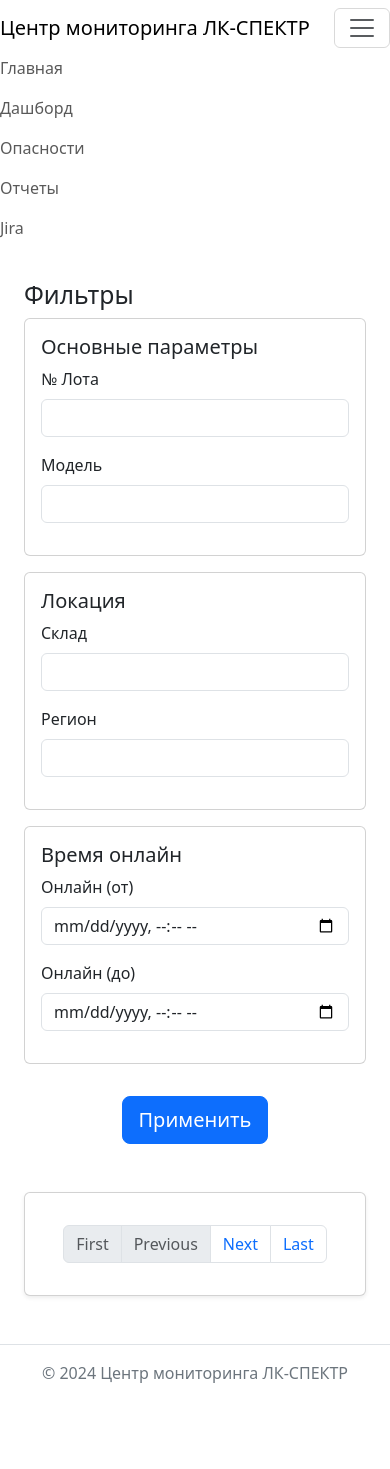
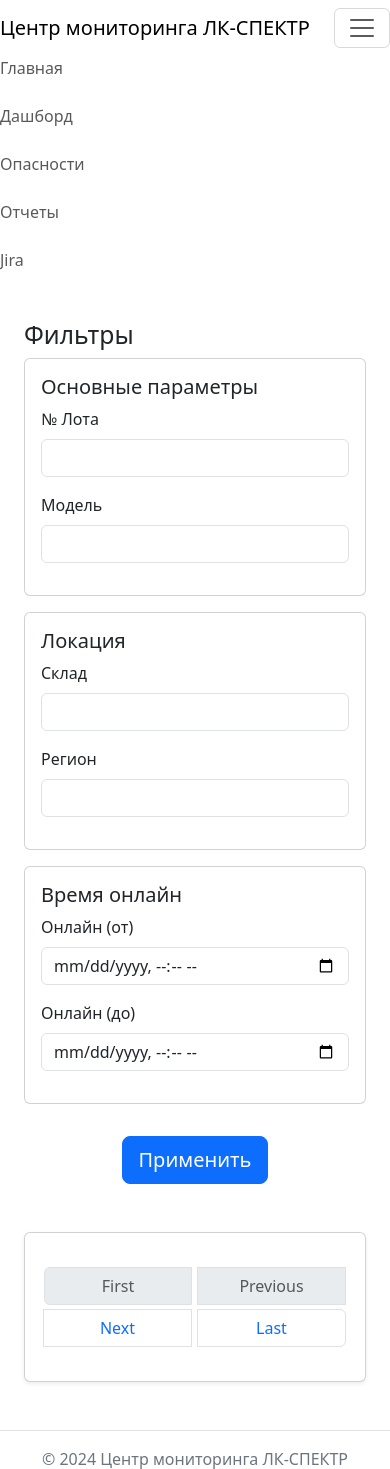
Before and after one commit to KiraPixel/flask-cm-spectr, a Flask app: template app/templates/filter.html in a window 390 px wide, after a click that opens the changed part. Shown: the top 1469 px of the page. Before the commit the page ends 1383 px from the top, so only its background shows below. Run offline with Flask 3, Linux system fonts and the light colour scheme; the template is opened without the code that fills it, so the values that code supplies are empty.

Commit message:
small update
Mobile addiction

```diff
--- a/app/templates/main.html
+++ b/app/templates/main.html
@@ -24,6 +24,14 @@
         .dropdown-menu.show {
             display: block !important;
         }
+          /* Мобильная версия */
+
+
+            .navbar-nav .nav-item {
+                margin-bottom: 0.5rem; /* Отступ между пунктами меню */
+            }
+        }
+
     </style>
     <script>
         // Инлайн скрипт для немедленного применения темы из куки
--- a/app/templates/table_template.html
+++ b/app/templates/table_template.html
@@ -1,4 +1,39 @@
-{% block scripts %}
+<!DOCTYPE html>
+<html lang="en">
+<head>
+    <meta charset="UTF-8">
+    <meta name="viewport" content="width=device-width, initial-scale=1.0">
+    <title>Paginated Table</title>
+    <style>
+        .table td.no-wrap {
+            white-space: nowrap;
+            overflow: hidden;
+            text-overflow: ellipsis;
+            max-width: 200px; /* Задайте нужную вам ширину или максимальную ширину */
+        }
+
+        .pagination {
+            display: flex;
+            flex-wrap: wrap;
+            justify-content: center;
+        }
+
+        .pagination .page-item {
+            margin: 2px;
+        }
+
+        .pagination .page-link {
+            min-width: 2.5rem; /* Минимальная ширина для элементов пагинации */
+            text-align: center;
+        }
+
+        @media (max-width: 576px) {
+            .pagination .page-item {
+                flex: 1 0 48%;
+                margin: 2px 1%;
+            }
+        }
+    </style>
     <script>
         document.addEventListener("DOMContentLoaded", function() {
             const rowsPerPage = 50; // Количество строк на одной странице
@@ -132,17 +167,8 @@ document.addEventListener("DOMContentLoaded", function() {
             displayPage(1); // Отображаем первую страницу при загрузке
         });
     </script>
-{% endblock %}
-<style>
-  .table td.no-wrap {
-    white-space: nowrap;
-    overflow: hidden;
-    text-overflow: ellipsis;
-    max-width: 200px; /* Задайте нужную вам ширину или максимальную ширину */
-  }
-</style>
-
-{% block body %}
+</head>
+<body>
     <div class="container my-5">
         <div class="card shadow-sm">
             <div class="card-body">
@@ -178,4 +204,5 @@ document.addEventListener("DOMContentLoaded", function() {
             </div>
         </div>
     </div>
-{% endblock %}
+</body>
+</html>
--- a/run.py
+++ b/run.py
@@ -28,4 +28,5 @@ if __name__ == '__main__':
         update_thread = threading.Thread(target=update_db_periodically, name='UpdateDBThread')
         update_thread.daemon = True
         update_thread.start()
-    app.run(host=os.getenv('HOST', '127.0.0.1'))
+    app.debug = True
+    app.run(host=os.getenv('HOST', '0.0.0.0'))
```
Lines whose indentation alone changed are shown as unchanged.
